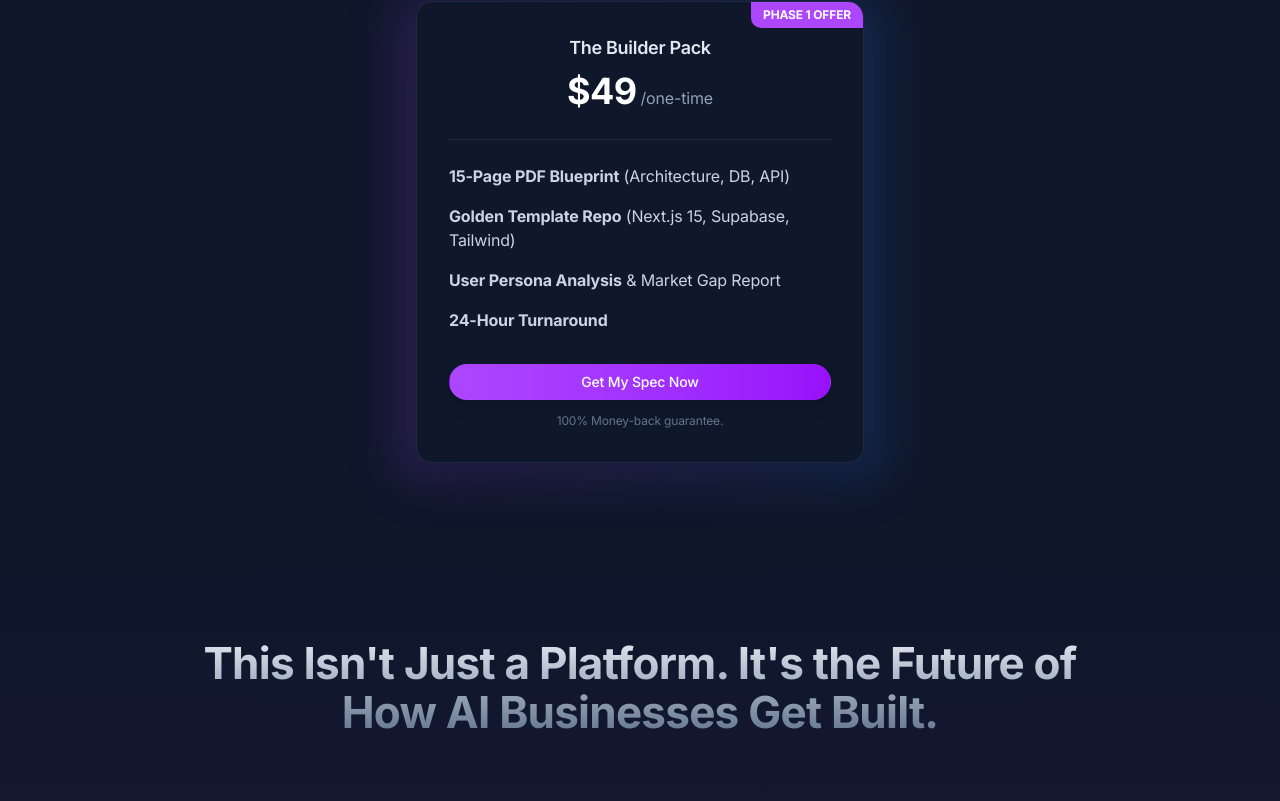
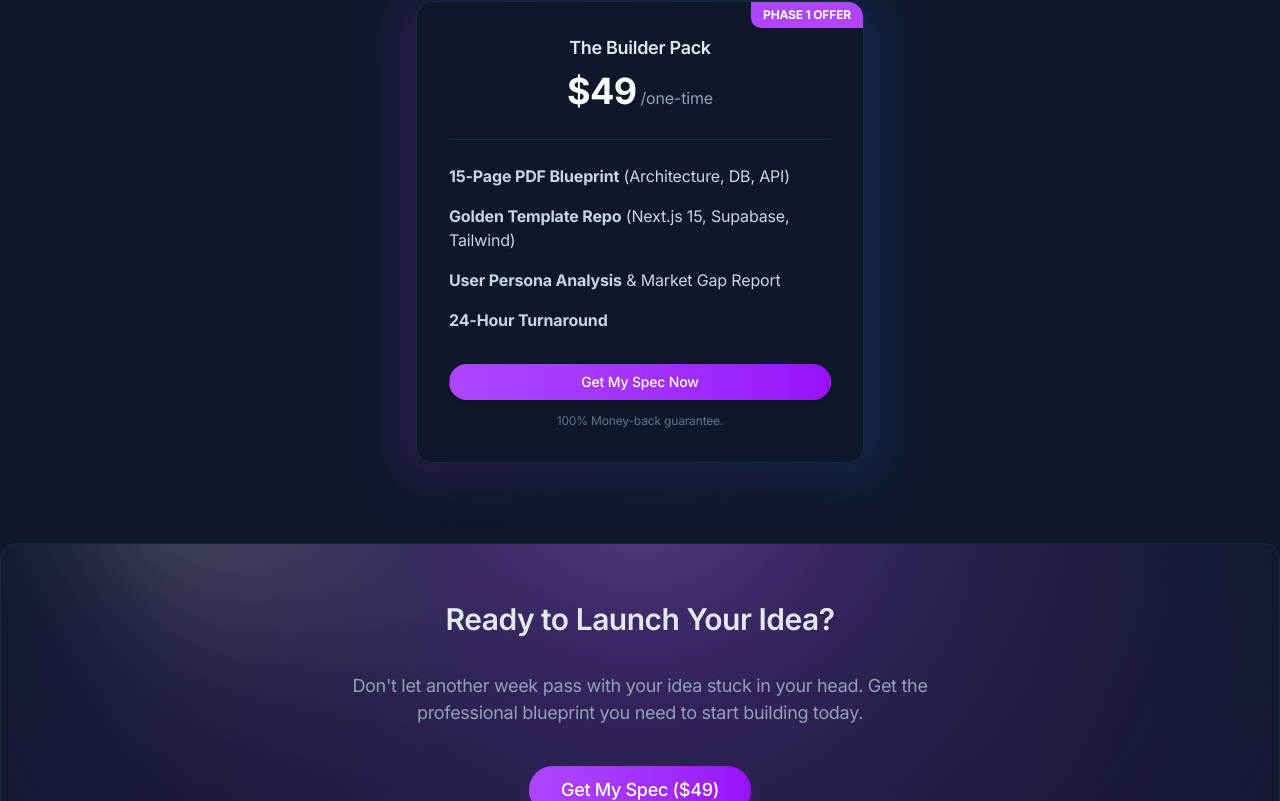
Before and after one commit to buildaistartups/buildaistartups.com, a Next.js app: page / in a window 1280 px wide. Shown: the part 1999-2800 px from the top of the page. Built offline with nearby package versions, Linux system fonts and the light colour scheme.

Commit message:
Update ClosingPromise.tsx

```diff
--- a/components/home/ClosingPromise.tsx
+++ b/components/home/ClosingPromise.tsx
@@ -9,7 +9,8 @@ export default function ClosingPromise() {
       {/* page background tint */}
       <div className="absolute inset-0 bg-gradient-to-t from-purple-900/20 to-transparent" />
 
-      {/* Heading kept inside the standard container */}
+      {/* --- PHASE 1 HIDDEN: ORIGINAL HEADER --- */}
+      {/*
       <div className="max-w-6xl mx-auto px-4 sm:px-6 relative">
         <div className="py-16 md:py-24">
           <div className="text-center mb-8 md:mb-10">
@@ -19,10 +20,12 @@ export default function ClosingPromise() {
           </div>
         </div>
       </div>
+      */}
 
       {/* === FULL-WIDTH PANEL (like the hero) ================================= */}
       <div className="relative w-screen left-1/2 -ml-[50vw]">
         <div className="relative overflow-hidden rounded-none md:rounded-2xl border-y md:border border-slate-800 bg-slate-900/40">
+
           {/* Glow behind content */}
           <div className="pointer-events-none absolute inset-0 -z-10">
             <div className="absolute left-1/2 -translate-x-1/2 -top-[26%]">
@@ -39,11 +42,14 @@ export default function ClosingPromise() {
 
           {/* Panel content is still constrained to your site width */}
           <div className="mx-auto max-w-6xl px-4 sm:px-6 py-10 md:py-14">
-            <h3 className="text-xl md:text-2xl font-semibold text-slate-200 mb-8 text-center">
-              Join the AI Revolution
+
+            {/* PHASE 1: SIMPLE HEADER */}
+            <h3 className="text-xl md:text-3xl font-semibold text-slate-200 mb-8 text-center">
+              Ready to Launch Your Idea?
             </h3>
 
-            {/* Value props */}
+            {/* --- PHASE 1 HIDDEN: VALUE PROPS GRID --- */}
+            {/*
             <div className="grid md:grid-cols-3 gap-8 mb-10">
               <div className="text-center">
                 <div className="text-4xl mb-4 text-purple-400">🚀︎</div>
@@ -67,8 +73,10 @@ export default function ClosingPromise() {
                 </p>
               </div>
             </div>
+            */}
 
-            {/* Question */}
+            {/* --- PHASE 1 HIDDEN: QUESTION TEXT --- */}
+            {/*
             <div className="text-center mb-6 md:mb-8">
               <p className="text-xl md:text-2xl font-semibold text-slate-200">
                 Will you be part of the future?
@@ -77,25 +85,37 @@ export default function ClosingPromise() {
                 The tools are ready. The ecosystem is waiting. Your idea deserves to exist.
               </p>
             </div>
+            */}
 
-            {/* CTAs — match height to middle; trim width on 1st & 3rd so all feel similar */}
+            {/* PHASE 1: SIMPLE SUBTITLE */}
+            <div className="text-center mb-10">
+               <p className="text-lg text-slate-400 max-w-2xl mx-auto">
+                  Don't let another week pass with your idea stuck in your head.
+                  Get the professional blueprint you need to start building today.
+               </p>
+            </div>
+
+            {/* CTAs */}
             <div className="flex flex-col sm:flex-row gap-3 sm:gap-4 justify-center">
-              {/* Primary — a touch narrower padding */}
+
+              {/* Primary - Phase 1 CTA */}
               <Link
-                href="/generate"
+                href="/pricing"
                 className="
                   inline-flex items-center justify-center
-                  h-9 md:h-10 px-3.5 md:px-4
-                  rounded-full text-sm md:text-[15px] font-medium leading-none whitespace-nowrap
+                  h-12 px-8
+                  rounded-full text-lg font-medium leading-none whitespace-nowrap
                   bg-gradient-to-r from-purple-500 to-purple-600 text-white
                   hover:from-purple-600 hover:to-purple-700
-                  focus:outline-none focus:ring-2 focus:ring-purple-500/40
+                  shadow-lg shadow-purple-500/25
+                  transition-all hover:scale-105
                 "
               >
-                Start Your Journey
+                Get My Spec ($49)
               </Link>
 
-              {/* Secondary — reference size */}
+              {/* --- PHASE 1 HIDDEN: SECONDARY BUTTONS --- */}
+              {/*
               <Link
                 href="/find-role"
                 className="
@@ -110,7 +130,6 @@ export default function ClosingPromise() {
                 Find Your Role
               </Link>
 
-              {/* Accent — same trim as primary */}
               <Link
                 href="/ecosystem"
                 className="
@@ -124,18 +143,17 @@ export default function ClosingPromise() {
               >
                 Join the Revolution
               </Link>
+              */}
             </div>
           </div>
         </div>
       </div>
-      {/* ===================================================================== */}
 
-      {/* Closing note — back in the standard container */}
+      {/* Closing note - back in the standard container */}
       <div className="max-w-6xl mx-auto px-4 sm:px-6">
         <div className="pt-8 md:pt-10 pb-16 md:pb-24 text-center">
           <p className="text-slate-400 max-w-2xl mx-auto">
-            BuildAIStartups is where ambitious founders, innovative enterprises, and forward-thinking
-            investors come together to build the future. Be among the first to shape this revolution.
+            © 2024 Build AI Startups. All rights reserved.
           </p>
         </div>
       </div>
```
